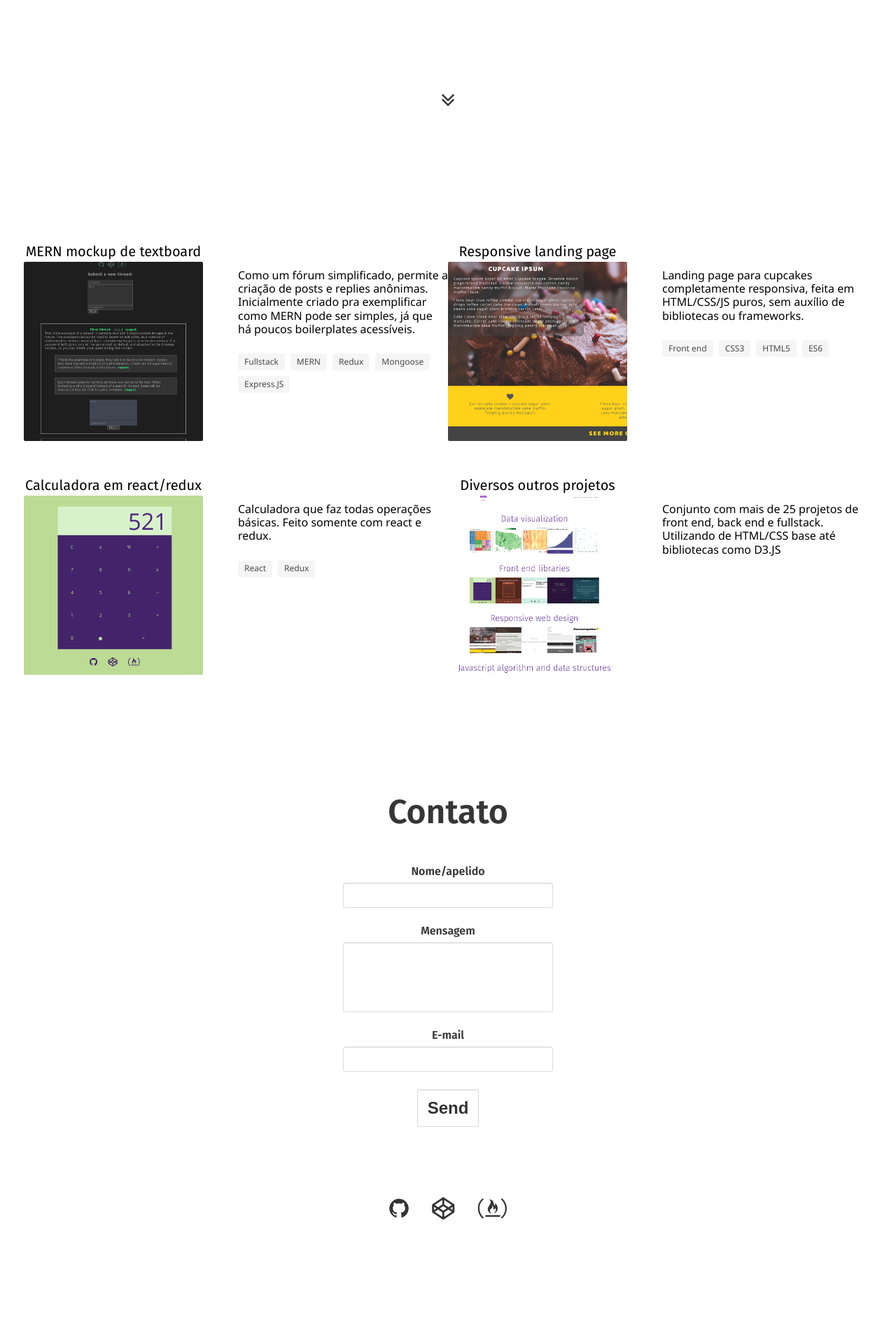
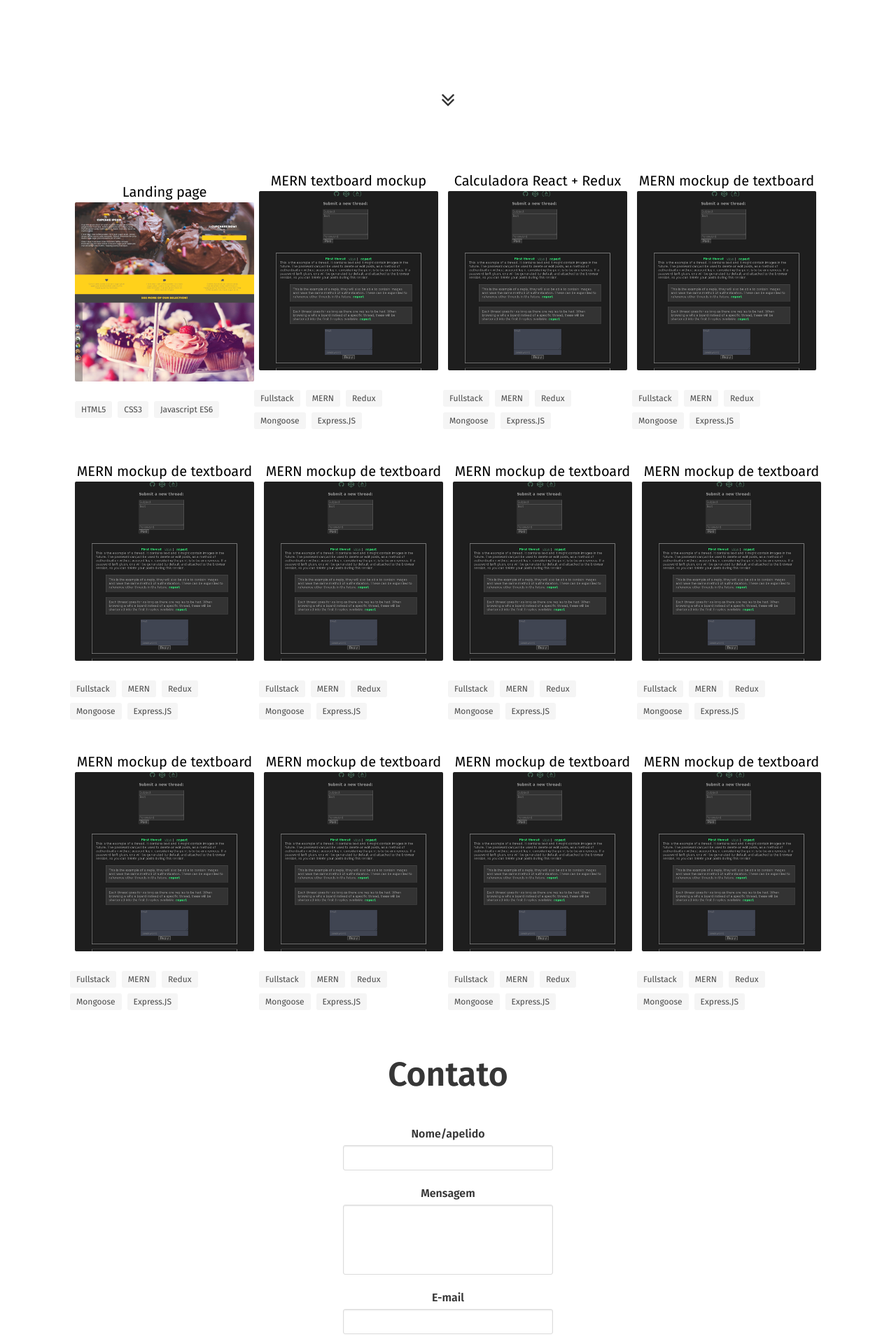
Before and after one commit to Selhar/selhar.github.io, a Jekyll site: the page built from index.html, in a window 1280 px wide. Shown: the part 717-2637 px from the top of the page at 70% size. Built offline with Jekyll 4.4.1, drawn with Linux system fonts in a browser that asks for light colours; some web fonts are replaced; before the commit the page ends 2465 px from its top, so only the background shows below that.

Commit message:
new structure/pictures

```diff
--- a/_includes/contact.html
+++ b/_includes/contact.html
@@ -9,6 +9,6 @@
 			<textarea class="input" type="text" id="message" name="message"></textarea>
 		<label for="sender-email" class="label">E-mail</label>
 			<input type="email" name="_replyto" id="sender-email" class="input">
-    <input class="button input" type="submit" value="Send" id="send">
+    <input class="button input" type="submit" value="Enviar" id="send">
 	</form>
 </section>
--- a/_includes/portfolio.html
+++ b/_includes/portfolio.html
@@ -1,6 +1,30 @@
 <section id="portfolio">
 	<div id="showcase" style="border: 1px black;">
-		<div class="projetos">
+		<!--
+			Start of a node
+		-->
+		<div class="node">
+			<div class="node-image">
+				<!--
+					Image link and title
+				-->
+				<span class="image-title">Landing page</span>
+				<a href="https://github.com/Selhar/react-imageboard" target="_blank">
+					<img src="images/responsive-landing-page.png" />
+				</a>
+				<div class="tags" style="margin-top: 25px;">
+					<!--
+						Tags
+					-->
+					<span class="tag">HTML5</span>
+					<span class="tag">CSS3</span>
+					<span class="tag">Javascript ES6</span>
+				</div>
+			</div>
+		</div>
+		<!--
+			End of a node
+		-->
 			<!--
 				Start of a node
 			-->
@@ -9,17 +33,10 @@
 					<!--
 						Image link and title
 					-->
-					<span class="image-title">MERN mockup de textboard</span>
+					<span class="image-title">MERN textboard mockup</span>
 					<a href="https://github.com/Selhar/react-imageboard" target="_blank">
 						<img src="images/mockup_imageboard.png" />
 					</a>
-				</div>
-				<div class="node-text" >
-					<!--
-						Description
-					-->
-					<span>Como um fórum simplificado, permite a criação de posts e replies anônimas. Inicialmente criado pra exemplificar como MERN pode ser simples, já que há poucos boilerplates acessíveis.</span>
-					</br>
 					<div class="tags" style="margin-top: 25px;">
 						<!--
 							Tags
@@ -43,33 +60,25 @@
 					<!--
 						Image link and title
 					-->
-					<span class="image-title">Responsive landing page</span>
-					<a href="https://codepen.io/Selhar/pen/WRqZjr" target="_blank">
-						<img src="images/responsive-landing-page.png" />
+					<span class="image-title">Calculadora React + Redux</span>
+					<a href="https://github.com/Selhar/react-imageboard" target="_blank">
+						<img src="images/mockup_imageboard.png" />
 					</a>
-				</div>
-				<div class="node-text" >
-					<!--
-						Description
-					-->
-					<span>Landing page para cupcakes completamente responsiva, feita em HTML/CSS/JS puros, sem auxílio de bibliotecas ou frameworks.</span>
-					</br>
 					<div class="tags" style="margin-top: 25px;">
 						<!--
 							Tags
 						-->
-						<span class="tag">Front end</span>
-						<span class="tag">CSS3</span>
-						<span class="tag">HTML5</span>
-						<span class="tag">ES6</span>
+						<span class="tag">Fullstack</span>
+						<span class="tag">MERN</span>
+						<span class="tag">Redux</span>
+						<span class="tag">Mongoose</span>
+						<span class="tag">Express.JS</span>
 					</div>
 				</div>
 			</div>
 			<!--
 				End of a node
 			-->
-		</div>
-		<div class="projetos">
 			<!--
 				Start of a node
 			-->
@@ -78,30 +87,25 @@
 					<!--
 						Image link and title
 					-->
-					<span class="image-title">Calculadora em react/redux</span>
-					<a href="https://github.com/Selhar/freecodecamp/tree/master/beta/frontend-frameworks/calculator" target="_blank">
-						<img src="images/react-redux-calculator.png" >
+					<span class="image-title">MERN mockup de textboard</span>
+					<a href="https://github.com/Selhar/react-imageboard" target="_blank">
+						<img src="images/mockup_imageboard.png" />
 					</a>
-				</div>
-				<div class="node-text" >
-					<!--
-						Description
-					-->
-					<span>Calculadora que faz todas operações básicas. Feito somente com react e redux.</span>
-					</br>
 					<div class="tags" style="margin-top: 25px;">
 						<!--
 							Tags
 						-->
-						<span class="tag">React</span>
+						<span class="tag">Fullstack</span>
+						<span class="tag">MERN</span>
 						<span class="tag">Redux</span>
+						<span class="tag">Mongoose</span>
+						<span class="tag">Express.JS</span>
 					</div>
 				</div>
 			</div>
 			<!--
 				End of a node
 			-->
-
 			<!--
 				Start of a node
 			-->
@@ -110,24 +114,213 @@
 					<!--
 						Image link and title
 					-->
-					<span class="image-title">Diversos outros projetos</span>
-					<a href="http://selhar-showcase.surge.sh/" target="_blank">
-						<img src="images/various-projects.png" >
+					<span class="image-title">MERN mockup de textboard</span>
+					<a href="https://github.com/Selhar/react-imageboard" target="_blank">
+						<img src="images/mockup_imageboard.png" />
 					</a>
-				</div>
-				<div class="node-text" >
-					<!--
-						Description
-					-->
-					<span>Conjunto com mais de 25 projetos de front end, back end e fullstack. Utilizando de HTML/CSS base até bibliotecas como D3.JS</span>
-					</br>
 					<div class="tags" style="margin-top: 25px;">
+						<!--
+							Tags
+						-->
+						<span class="tag">Fullstack</span>
+						<span class="tag">MERN</span>
+						<span class="tag">Redux</span>
+						<span class="tag">Mongoose</span>
+						<span class="tag">Express.JS</span>
 					</div>
 				</div>
 			</div>
 			<!--
 				End of a node
 			-->
-		</div>
+			<!--
+				Start of a node
+			-->
+			<div class="node">
+				<div class="node-image">
+					<!--
+						Image link and title
+					-->
+					<span class="image-title">MERN mockup de textboard</span>
+					<a href="https://github.com/Selhar/react-imageboard" target="_blank">
+						<img src="images/mockup_imageboard.png" />
+					</a>
+					<div class="tags" style="margin-top: 25px;">
+						<!--
+							Tags
+						-->
+						<span class="tag">Fullstack</span>
+						<span class="tag">MERN</span>
+						<span class="tag">Redux</span>
+						<span class="tag">Mongoose</span>
+						<span class="tag">Express.JS</span>
+					</div>
+				</div>
+			</div>
+			<!--
+				End of a node
+			-->
+			<!--
+				Start of a node
+			-->
+			<div class="node">
+				<div class="node-image">
+					<!--
+						Image link and title
+					-->
+					<span class="image-title">MERN mockup de textboard</span>
+					<a href="https://github.com/Selhar/react-imageboard" target="_blank">
+						<img src="images/mockup_imageboard.png" />
+					</a>
+					<div class="tags" style="margin-top: 25px;">
+						<!--
+							Tags
+						-->
+						<span class="tag">Fullstack</span>
+						<span class="tag">MERN</span>
+						<span class="tag">Redux</span>
+						<span class="tag">Mongoose</span>
+						<span class="tag">Express.JS</span>
+					</div>
+				</div>
+			</div>
+			<!--
+				End of a node
+			-->
+			<!--
+				Start of a node
+			-->
+			<div class="node">
+				<div class="node-image">
+					<!--
+						Image link and title
+					-->
+					<span class="image-title">MERN mockup de textboard</span>
+					<a href="https://github.com/Selhar/react-imageboard" target="_blank">
+						<img src="images/mockup_imageboard.png" />
+					</a>
+					<div class="tags" style="margin-top: 25px;">
+						<!--
+							Tags
+						-->
+						<span class="tag">Fullstack</span>
+						<span class="tag">MERN</span>
+						<span class="tag">Redux</span>
+						<span class="tag">Mongoose</span>
+						<span class="tag">Express.JS</span>
+					</div>
+				</div>
+			</div>
+			<!--
+				End of a node
+			-->
+			<!--
+				Start of a node
+			-->
+			<div class="node">
+				<div class="node-image">
+					<!--
+						Image link and title
+					-->
+					<span class="image-title">MERN mockup de textboard</span>
+					<a href="https://github.com/Selhar/react-imageboard" target="_blank">
+						<img src="images/mockup_imageboard.png" />
+					</a>
+					<div class="tags" style="margin-top: 25px;">
+						<!--
+							Tags
+						-->
+						<span class="tag">Fullstack</span>
+						<span class="tag">MERN</span>
+						<span class="tag">Redux</span>
+						<span class="tag">Mongoose</span>
+						<span class="tag">Express.JS</span>
+					</div>
+				</div>
+			</div>
+			<!--
+				End of a node
+			-->
+			<!--
+				Start of a node
+			-->
+			<div class="node">
+				<div class="node-image">
+					<!--
+						Image link and title
+					-->
+					<span class="image-title">MERN mockup de textboard</span>
+					<a href="https://github.com/Selhar/react-imageboard" target="_blank">
+						<img src="images/mockup_imageboard.png" />
+					</a>
+					<div class="tags" style="margin-top: 25px;">
+						<!--
+							Tags
+						-->
+						<span class="tag">Fullstack</span>
+						<span class="tag">MERN</span>
+						<span class="tag">Redux</span>
+						<span class="tag">Mongoose</span>
+						<span class="tag">Express.JS</span>
+					</div>
+				</div>
+			</div>
+			<!--
+				End of a node
+			-->
+			<!--
+				Start of a node
+			-->
+			<div class="node">
+				<div class="node-image">
+					<!--
+						Image link and title
+					-->
+					<span class="image-title">MERN mockup de textboard</span>
+					<a href="https://github.com/Selhar/react-imageboard" target="_blank">
+						<img src="images/mockup_imageboard.png" />
+					</a>
+					<div class="tags" style="margin-top: 25px;">
+						<!--
+							Tags
+						-->
+						<span class="tag">Fullstack</span>
+						<span class="tag">MERN</span>
+						<span class="tag">Redux</span>
+						<span class="tag">Mongoose</span>
+						<span class="tag">Express.JS</span>
+					</div>
+				</div>
+			</div>
+			<!--
+				End of a node
+			-->
+			<!--
+				Start of a node
+			-->
+			<div class="node">
+				<div class="node-image">
+					<!--
+						Image link and title
+					-->
+					<span class="image-title">MERN mockup de textboard</span>
+					<a href="https://github.com/Selhar/react-imageboard" target="_blank">
+						<img src="images/mockup_imageboard.png" />
+					</a>
+					<div class="tags" style="margin-top: 25px;">
+						<!--
+							Tags
+						-->
+						<span class="tag">Fullstack</span>
+						<span class="tag">MERN</span>
+						<span class="tag">Redux</span>
+						<span class="tag">Mongoose</span>
+						<span class="tag">Express.JS</span>
+					</div>
+				</div>
+			</div>
+			<!--
+				End of a node
+			-->
 	</div>
 </section>
--- a/_sass/portfolio/portfolio.scss
+++ b/_sass/portfolio/portfolio.scss
@@ -1,8 +1,8 @@
 #showcase {
   display: flex;
-  flex-direction: column;
+  flex-direction: row;
+  flex-wrap: wrap;
   justify-content: center;
-  align-items: center;
   padding: 15px;
   margin-bottom: 50px;
   min-height: 100vh;
@@ -13,8 +13,11 @@
   display: block;
 }
 
-.node-image img {
-  border-radius: 2px;
+.node-image {
+  max-width: 270px;
+  img {
+    border-radius: 2px;
+  }
 }
 
 .node-text {
```
Also changed, not shown: images/responsive-landing-page.png.
